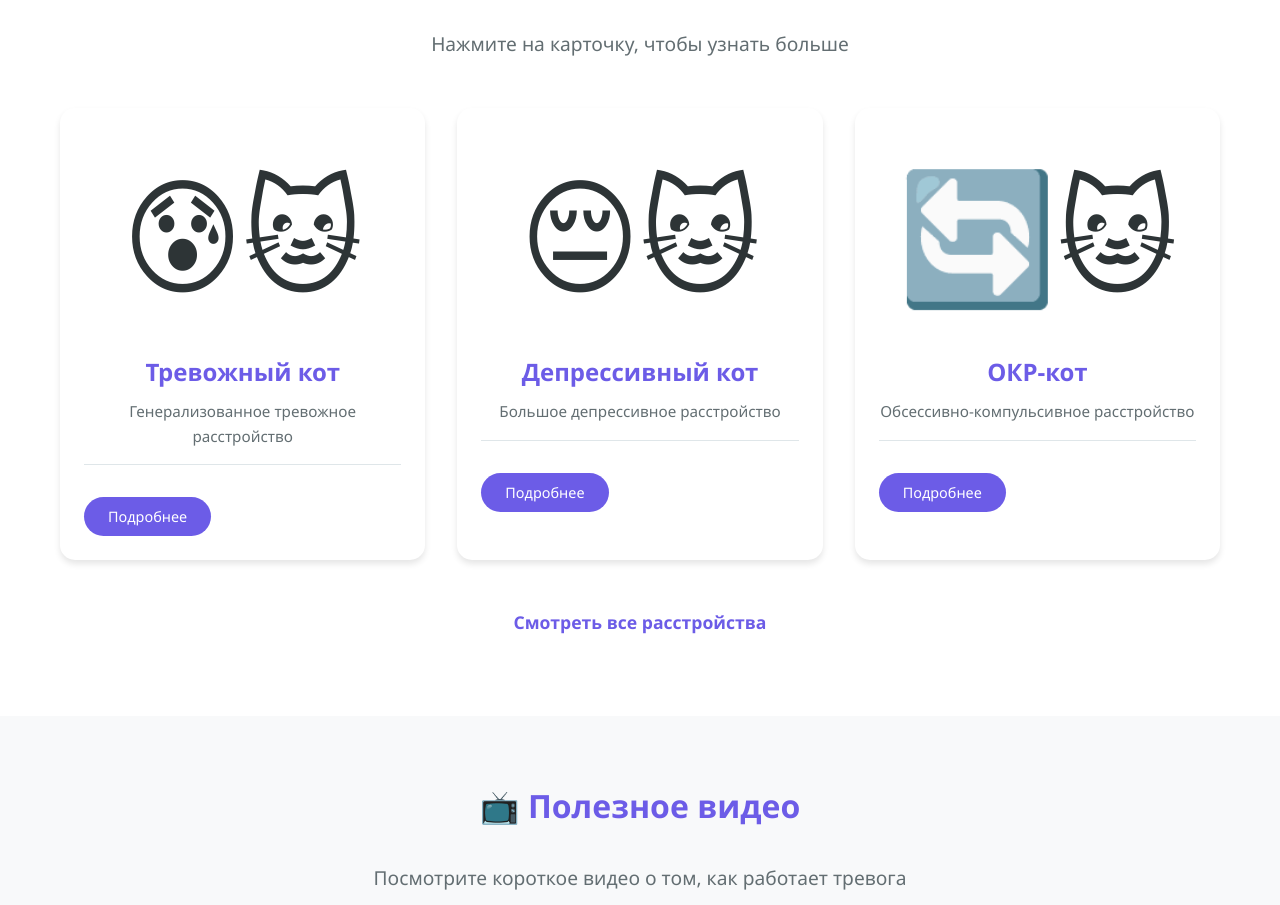
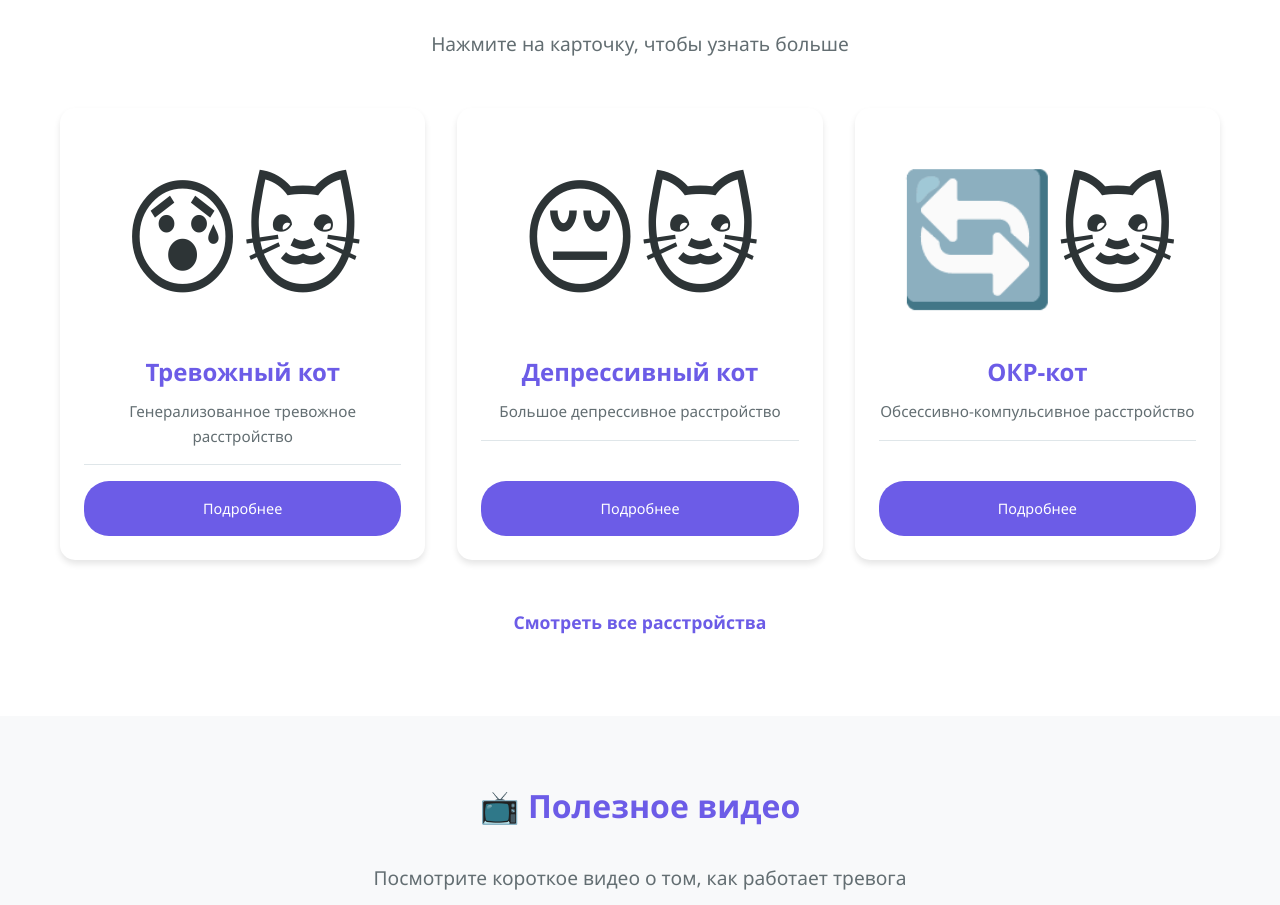
Before and after one commit to Gurinov/cat-mental-health, a plain HTML site: page index.html in a window 1280 px wide. Shown: the part 1839-2744 px from the top of the page. Drawn offline with Linux system fonts and the light colour scheme.

Commit message:
update branch

```diff
--- a/css/styles.css
+++ b/css/styles.css
@@ -217,7 +217,9 @@ section {
     cursor: pointer;
     text-decoration: none;
     color: inherit;
-    display: block;
+    display: flex;
+    flex-direction: column;
+    height: 100%;
 }
 
 .condition-card:hover {
@@ -261,6 +263,7 @@ section {
 .condition-details p {
     padding: 1rem 0;
     color: var(--text-light);
+    flex-grow: 1;
 }
 
 /* ============================================
@@ -725,15 +728,17 @@ footer p {
    ============================================ */
 
 .toggle-btn {
-    display: inline-block;
-    margin-top: 1rem;
-    padding: 0.5rem 1.5rem;
+    display: block;
+    margin-top: auto;
+    padding: 1rem 1.5rem;
     background-color: var(--primary-color);
     color: white;
     border-radius: 25px;
     font-size: 0.9rem;
     font-weight: 500;
     transition: all 0.3s ease;
+    text-align: center;
+    width: 100%;
 }
 
 .condition-card:hover .toggle-btn {
```
Also changed, not shown: 1 other file.
